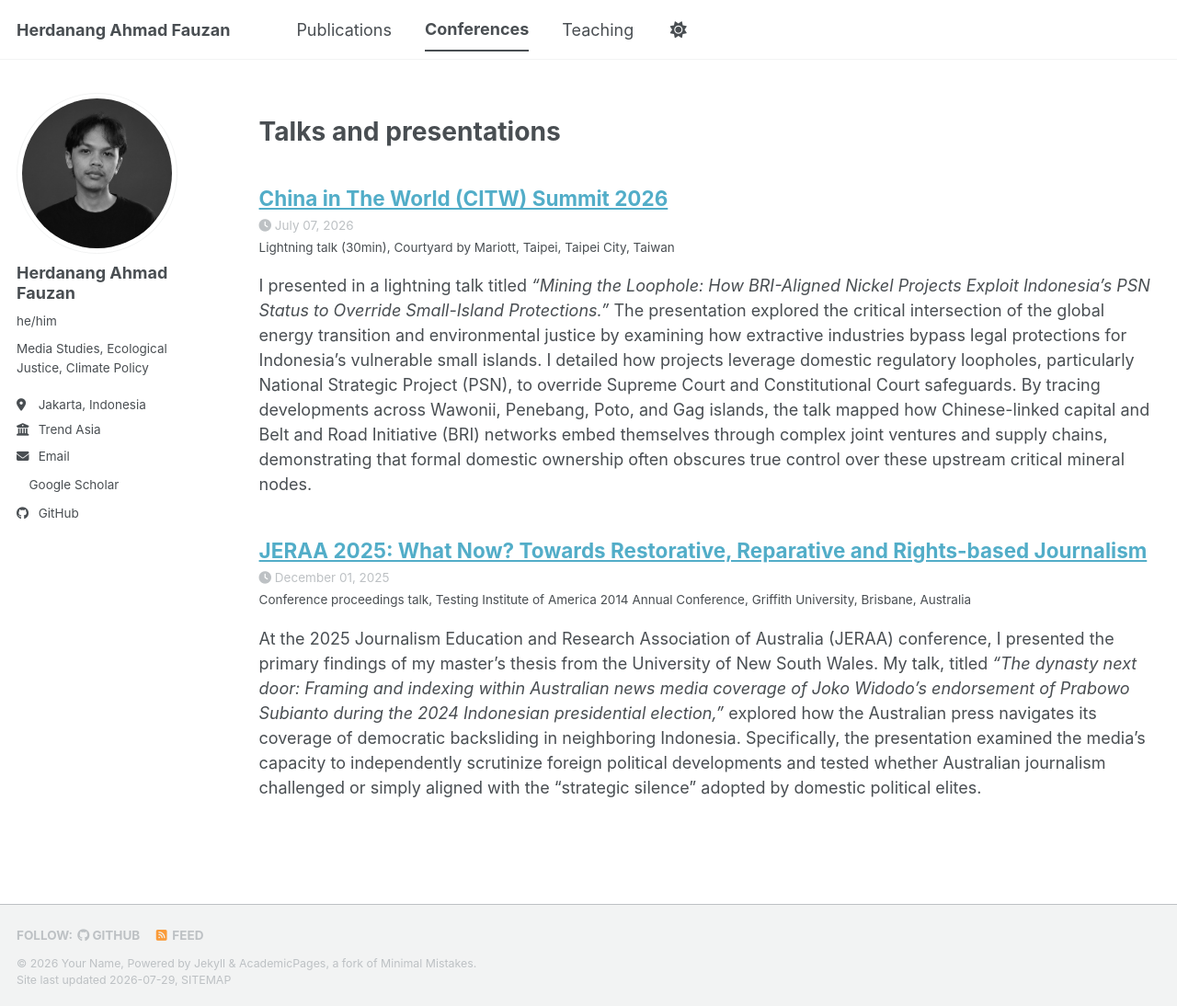
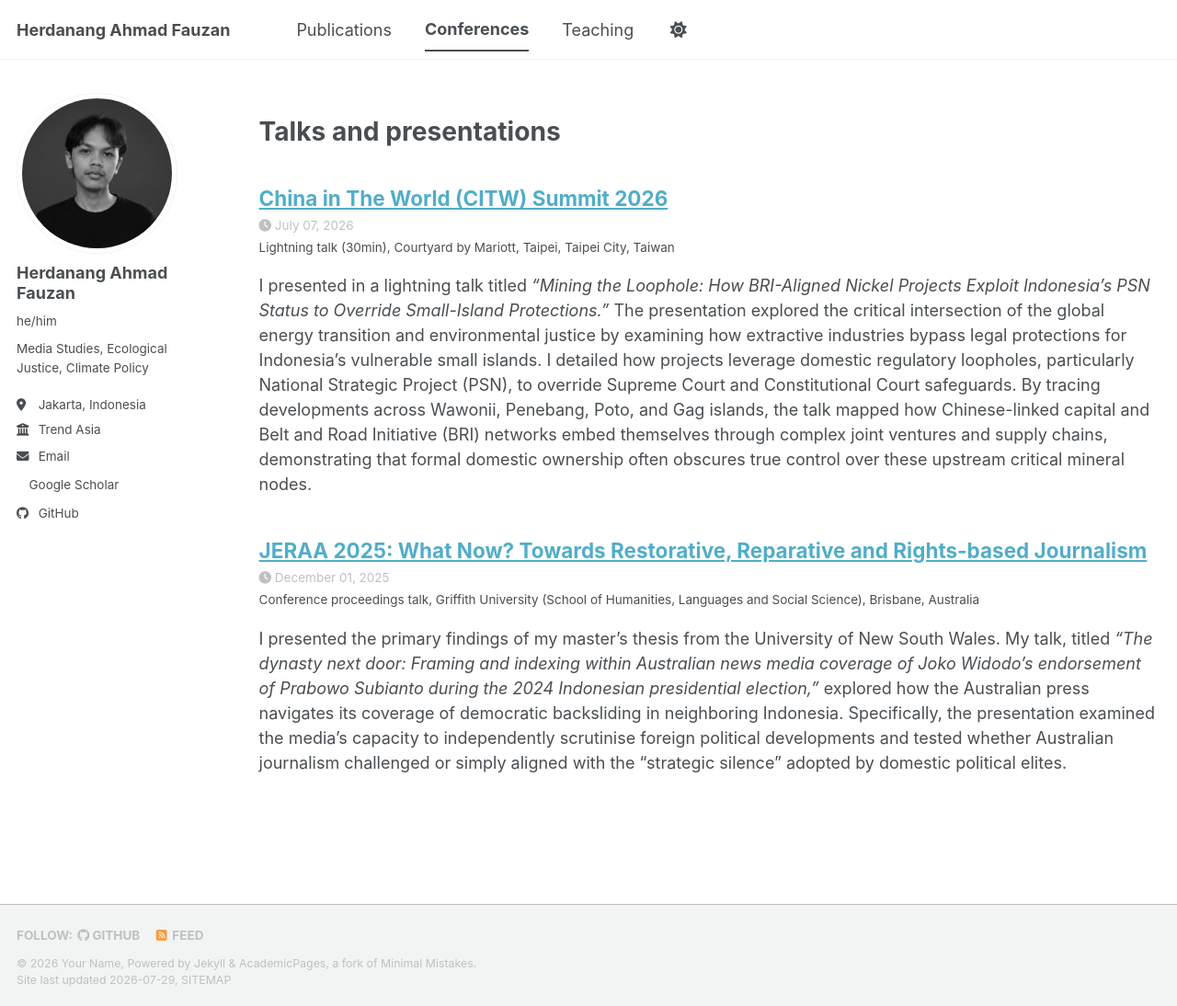
Before and after one commit to subworded/subworded.github.io, a Jekyll site: the page built from _pages/talks.html, in a window 1280 px wide and 1094 px high. Shown: the whole window at 92% size. Built offline with Jekyll 4.4.1, drawn with Linux system fonts in a browser that asks for light colours; a style sheet for code colours, icons or effects is not loaded.

Commit message:
Update 2025-12-01-JERAA.md

```diff
--- a/_talks/2025-12-01-JERAA.md
+++ b/_talks/2025-12-01-JERAA.md
@@ -3,11 +3,11 @@ title: "JERAA 2025: What Now? Towards Restorative, Reparative and Rights-based J
 collection: talks
 type: "Conference proceedings talk"
 permalink: /talks/2025-12-01-JERAA.md
-venue: "Testing Institute of America 2014 Annual Conference"
+venue: "Griffith University (School of Humanities, Languages and Social Science)"
 date: 2025-12-01
-location: "Griffith University, Brisbane, Australia"
+location: "Brisbane, Australia"
 ---
 
-At the 2025 Journalism Education and Research Association of Australia (JERAA) conference, I presented the primary findings of my master's thesis from the University of New South Wales. My talk, titled <i> "The dynasty next door: Framing and indexing within Australian news media coverage of Joko Widodo’s endorsement of Prabowo Subianto during the 2024 Indonesian presidential election," </i> explored how the Australian press navigates its coverage of democratic backsliding in neighboring Indonesia. Specifically, the presentation examined the media's capacity to independently scrutinize foreign political developments and tested whether Australian journalism challenged or simply aligned with the "strategic silence" adopted by domestic political elites.
+I presented the primary findings of my master's thesis from the University of New South Wales. My talk, titled <i> "The dynasty next door: Framing and indexing within Australian news media coverage of Joko Widodo’s endorsement of Prabowo Subianto during the 2024 Indonesian presidential election," </i> explored how the Australian press navigates its coverage of democratic backsliding in neighboring Indonesia. Specifically, the presentation examined the media's capacity to independently scrutinise foreign political developments and tested whether Australian journalism challenged or simply aligned with the "strategic silence" adopted by domestic political elites.
 
-Drawing on quantitative content analysis and a deductive framing approach, I discussed how the media framed Widodo’s controversial use of state resources and political influence. While some coverage employed negative tones to critique the endorsement through morality and responsibility frames, the research demonstrated that the overall coverage was insufficient to overturn the indexing hypothesis. By highlighting the prevalent use of neutral tones in stories focused on economic consequences and public opinion, the presentation illustrated that the media's criticism was neither comprehensive nor systematic enough to challenge the political establishment, ultimately offering critical insights into contemporary media-state relations and cross-border political journalism.
+Drawing on quantitative content analysis and a deductive framing approach, I discussed how the media framed Jokowi’s controversial use of state resources and political influence. While some coverage employed negative tones to critique the endorsement through morality and responsibility frames, the research demonstrated that the overall coverage was insufficient to overturn the indexing hypothesis. By highlighting the prevalent use of neutral tones in stories focused on economic consequences and public opinion, the presentation illustrated that the media's criticism was neither comprehensive nor systematic enough to challenge the political establishment, ultimately offering critical insights into contemporary media-state relations and cross-border political journalism.
```
